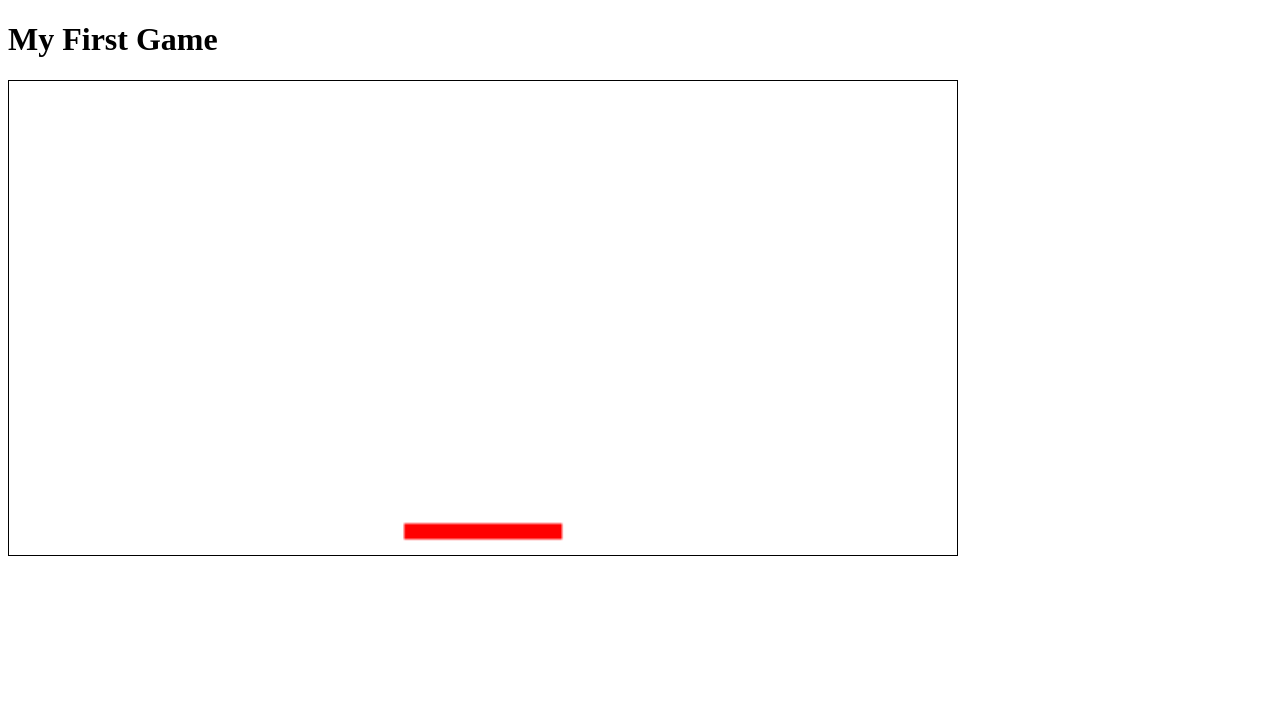
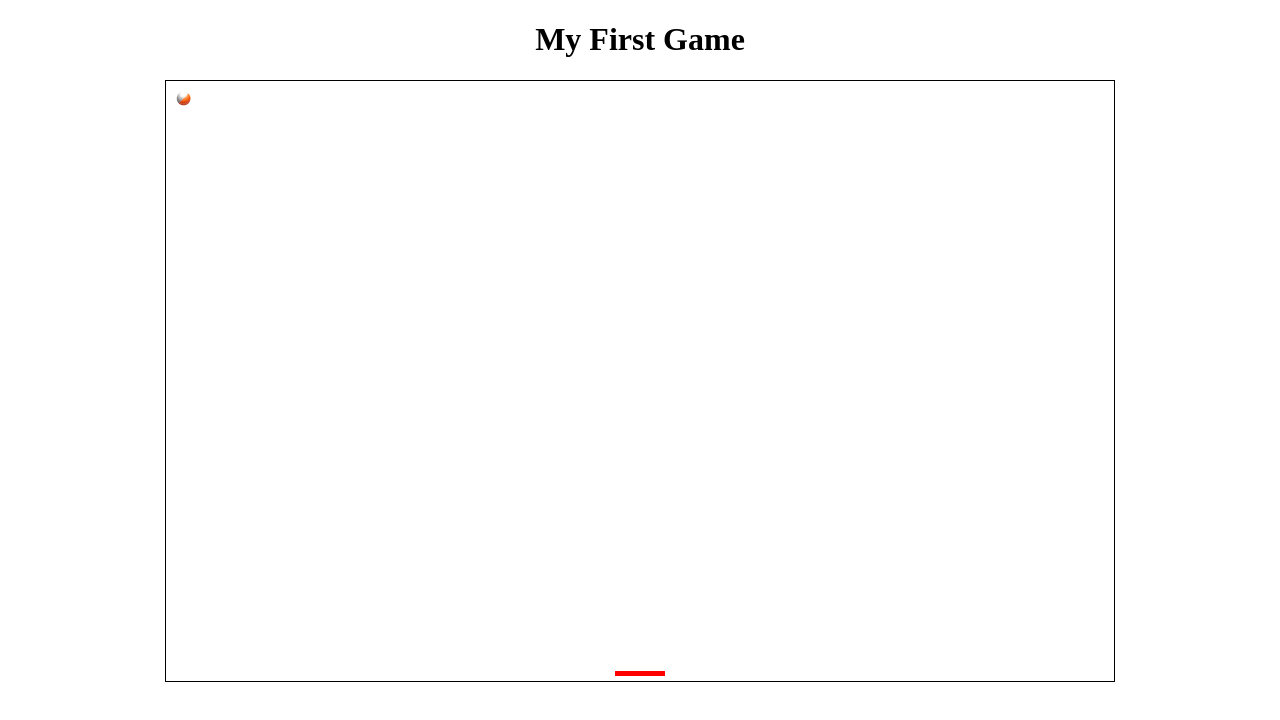
Before and after one commit to declanw91/breakout-game, a plain HTML site: page index.html in a window 1280 px wide. Drawn offline with Linux system fonts and the light colour scheme.

Commit message:
Added the game ball and adjusted game width

```diff
--- a/css/gameStyles.css
+++ b/css/gameStyles.css
@@ -3,3 +3,11 @@
   height: 75%;
   border: 1px solid #000000;
 }
+
+#gameWrapper, #pageHeaderWrapper {
+  text-align: center;
+}
+
+#gameBall {
+  display: none;
+}
--- a/index.html
+++ b/index.html
@@ -6,12 +6,18 @@
 </head>
 <body>
   <div id="pageWrapper">
-    <h1>My First Game</h1>
-    <canvas id="gameArea">
+    <img id="gameBall" src="images/ball.png" alt="ball" title="ball"/>
+    <div id="pageHeaderWrapper">
+      <h1>My First Game</h1>
+    </div>
+    <div id="gameWrapper">
+      <canvas id="gameArea">
 
-    </canvas>
+      </canvas>
+    </div>
   </div>
   <script src="js/playerPaddle.js" type="text/javascript"></script>
   <script src="js/input.js" type="text/javascript"></script>
+  <script src="js/ball.js" type="text/javascript"></script>
   <script src="js/game.js" type="text/javascript"></script>
 </body>
--- /dev/null
+++ b/js/ball.js
@@ -0,0 +1,13 @@
+class Ball {
+  constructor() {
+    this.image = document.getElementById('gameBall');
+    this.speed = {x: 2, y: 2};
+    this.position = {x: 10, y: 10};
+  }
+  draw(context) {
+    context.drawImage(this.image, this.position.x , this.position.y);
+  }
+  update(deltaTime) {
+
+  }
+}
--- a/js/game.js
+++ b/js/game.js
@@ -1,5 +1,8 @@
 let canvas = document.getElementById('gameArea');
 let context = canvas.getContext('2d');
+
+canvas.width = (document.getElementById('gameWrapper').offsetWidth  / 100) * 75;
+canvas.height = (window.innerHeight  / 100) * 75;
 
 let gameWidth = canvas.width;
 let gameHeight = canvas.height;
@@ -9,6 +12,8 @@ playerPaddle.draw(context);
 
 let inputHandler = new InputHandler(playerPaddle);
 
+let gameBall = new Ball();
+
 let lastTime = 0;
 
 function GameLoop(timestamp) {
@@ -17,6 +22,7 @@ function GameLoop(timestamp) {
   context.clearRect(0, 0, canvas.width, canvas.height);
   playerPaddle.update(deltaTime);
   playerPaddle.draw(context);
+  gameBall.draw(context);
   requestAnimationFrame(GameLoop);
 }
 
```
Also changed, not shown: images/ball.png (added).
